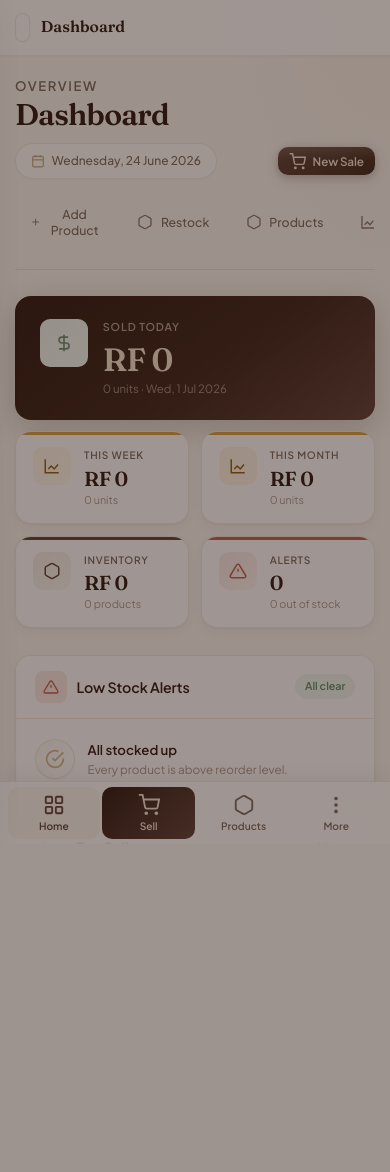
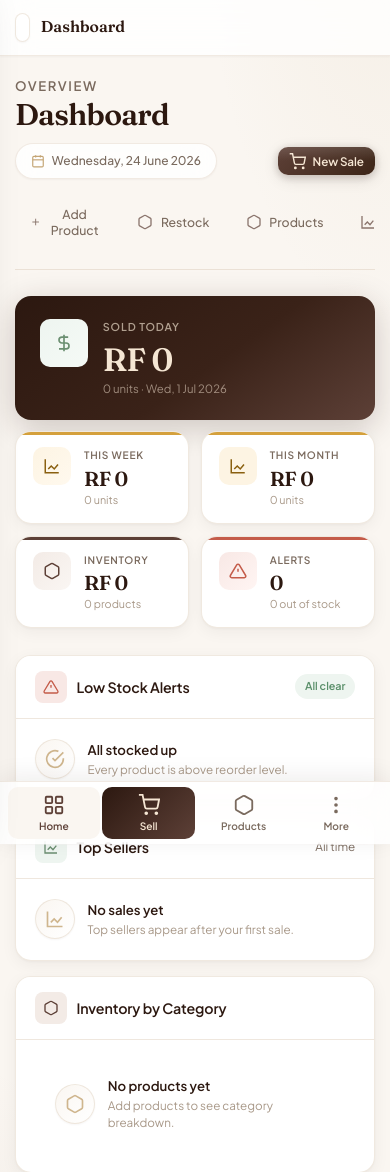
Before and after one commit to hirwacedric123/brew-scoop, a Flask app: page / in a window 390 px wide. Shown: the top 1172 px of the page. Before the commit the page ends 839 px from the top, so only its background shows below. Run offline with Flask 3, Linux system fonts and the light colour scheme; the visitor is signed in with stand-in values (Sample User, id 1); data comes from the database, SQL or seed files in the repository; data that the repository does not hold is empty.

Commit message:
improved the responsiveness

```diff
--- a/static/css/layout/responsive.css
+++ b/static/css/layout/responsive.css
@@ -33,7 +33,7 @@
     transform: translateX(0);
   }
 
-  .sidebar-overlay {
+  .sidebar-overlay:not([hidden]) {
     display: block;
     position: fixed;
     inset: 0;
--- a/static/css/layout/shell.css
+++ b/static/css/layout/shell.css
@@ -27,6 +27,10 @@
   display: none;
 }
 
+.sidebar-overlay[hidden] {
+  display: none;
+}
+
 .topbar-actions {
   display: flex;
   gap: 0.5rem;
```
